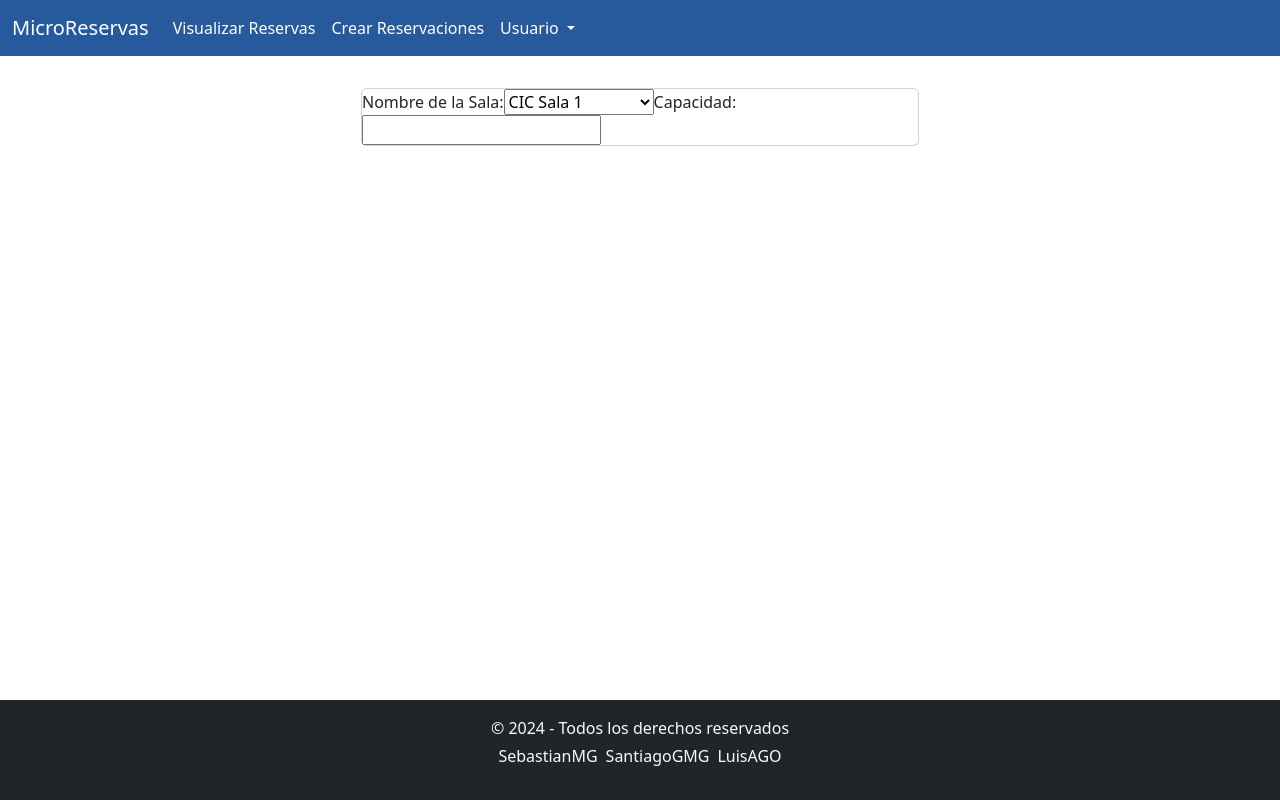
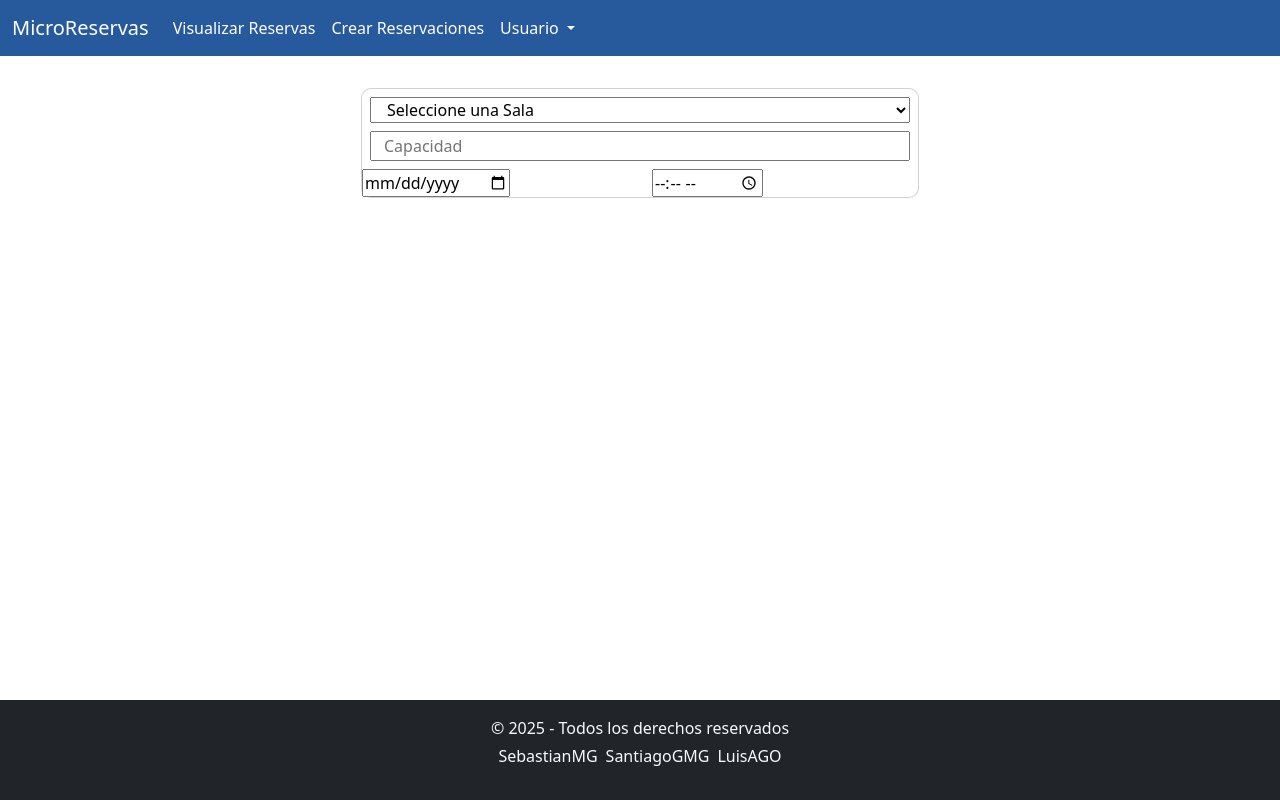
Before and after one commit to SebastianMayG/Frontend-Reservaciones, a Vue app: page /CrearReservacion in a window 1280 px wide. Built offline with nearby package versions, Linux system fonts and the light colour scheme.

Commit message:
feat: Se actualizo el footer, el navbar direcciona a la nueva ruta /CrearReservaciones, y adelanto un poco del formulario

```diff
--- a/src/components/FooterComponent.vue
+++ b/src/components/FooterComponent.vue
@@ -1,7 +1,7 @@
 <template>
     <footer class="bg-dark text-light text-center py-3">
       <div class="container">
-        <p class="mb-1">&copy; 2024 - Todos los derechos reservados</p>
+        <p class="mb-1">&copy; 2025 - Todos los derechos reservados</p>
         <ul class="list-inline">
           <li class="list-inline-item">
             <a href="https://github.com/SebastianMayG" target="_blank" class="text-light">SebastianMG</a>
--- a/src/components/NavBar.vue
+++ b/src/components/NavBar.vue
@@ -15,7 +15,7 @@ import { RouterLink } from 'vue-router';
             <RouterLink to = "/VisualizarReservas" class="nav-link active palabras" aria-current="page" >Visualizar Reservas</RouterLink>
         </li>
         <li class="nav-item">
-            <RouterLink to = "/" class="nav-link active palabras" aria-current="page" >Crear Reservaciones</RouterLink>
+            <RouterLink to = "/CrearReservacion" class="nav-link active palabras" aria-current="page" >Crear Reservaciones</RouterLink>
         </li>
         <li class="nav-item dropdown">
           <a class="nav-link dropdown-toggle palabras" href="#" role="button" data-bs-toggle="dropdown" aria-expanded="false">
--- a/src/view/CrearReservacion.vue
+++ b/src/view/CrearReservacion.vue
@@ -12,18 +12,31 @@ export default {
 
 <template>
     <div class="container d-flex justify-content-center">
-        <div class='card w-50 '>
+        <div class='card w-50 bordes'>
             <form action="crear_reservacion" method="post">
-                <label for="nameSala">Nombre de la Sala: </label>
-                <select name="nameSala" id="nameSala">
+                <div class='row m-2'>
+                    <select name="nameSala" id="nameSala" required>
+                        <option value="" disabled selected>Seleccione una Sala</option>
                         <option value="CIC Sala 1">CIC Sala 1</option>
                         <option value="CIC Sala 2">CIC Sala 2</option>
                         <option value="CIC Sala 3">CIC Sala 3</option>
                         <option value="CIC Sala 4">CIC Sala 4</option>
                         <option value="CIC Sala de actos">CIC Sala de actos</option>
                     </select>
-                <label for="capacidad">Capacidad: </label>
-                <input type="number" id="capacidad" name="capacidad">
+                </div>
+                <div class='row m-2'>
+                    <input type="number" id="capacidad" name="capacidad" placeholder="Capacidad" required>
+                </div>
+                <div class='row'>
+                    <div class="col-6">
+                        <input type="date" id="fecha" name="fecha" placeholder="Fecha" required>
+                    </div>
+                    <div class="col-6">
+                        <input type="time" id="hora" name="hora" placeholder="Hora" required>
+                    </div>
+
+                </div>
+
             </form>
 
 
@@ -33,4 +46,8 @@ export default {
 
 </template>
 
-<style></style>
+<style>
+.bordes {
+    border-radius: 10px;
+}
+</style>
```
Lines whose indentation alone changed are shown as unchanged.
